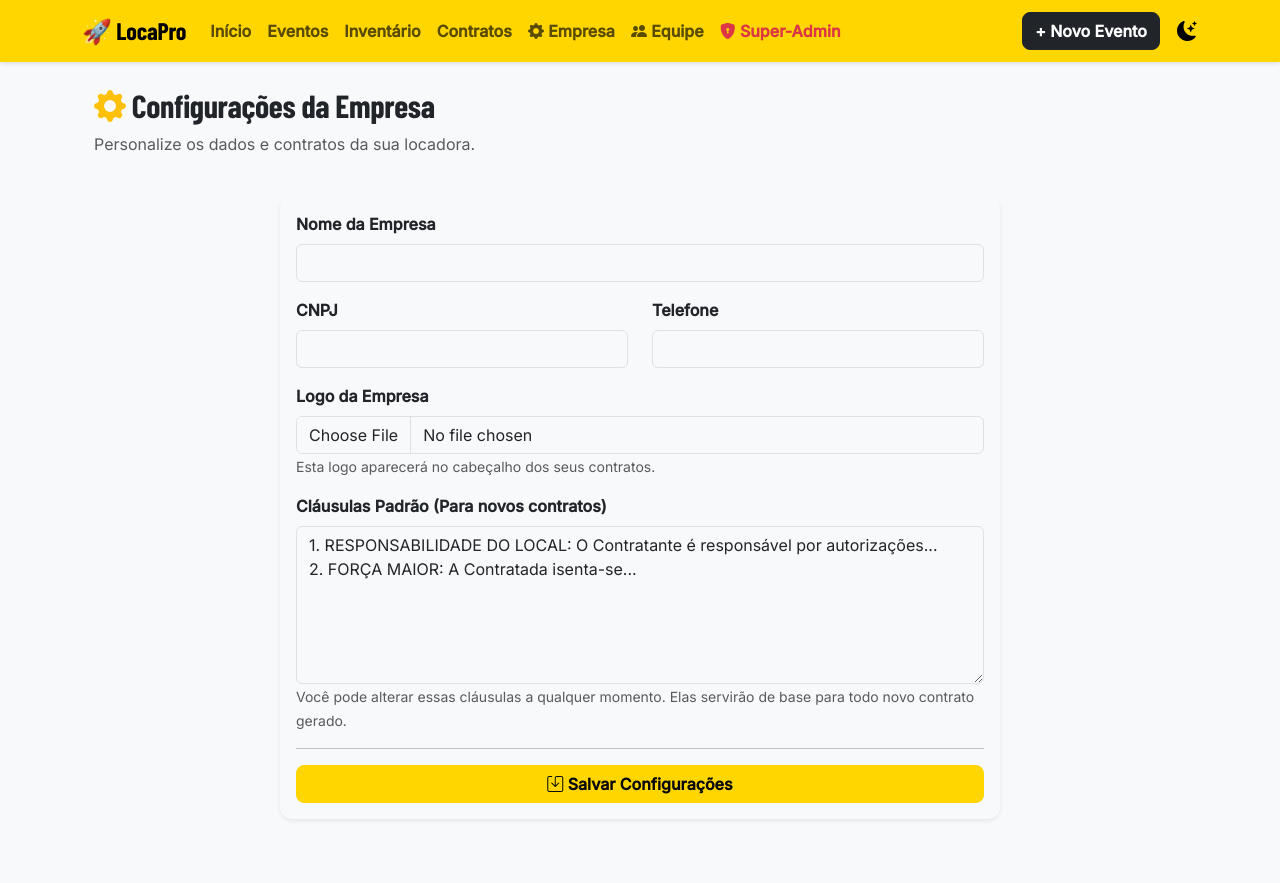
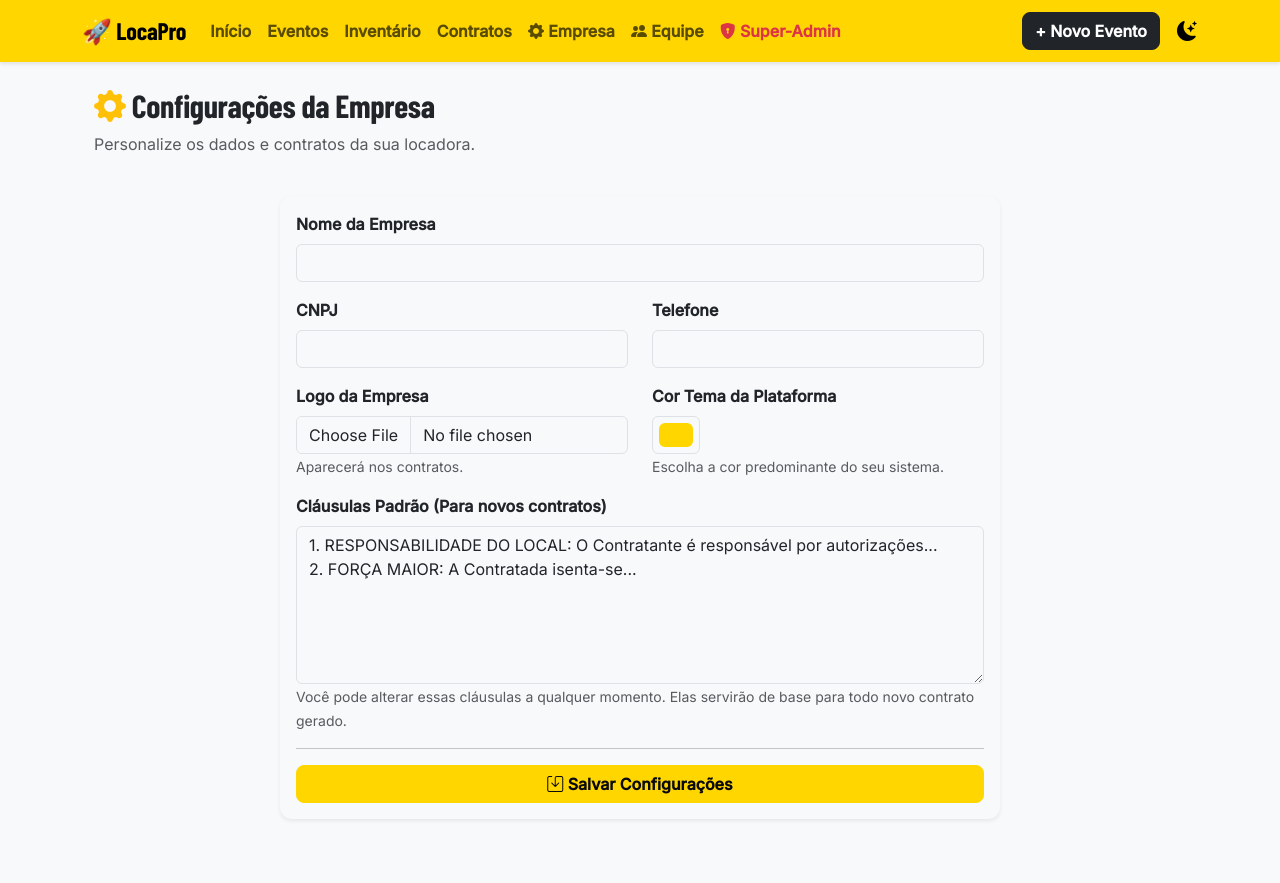
Before and after one commit to JpGeneroso004/LocaPro, a Django app: page /empresas/configuracoes/ in a window 1280 px wide. Run offline with Django 4.2, Linux system fonts and the light colour scheme; the visitor is signed in with stand-in values (Sample User, id 1); some web fonts are replaced.

Commit message:
feat(fase-6): Personalizacao de Cor Tema por Locadora (White Label)

```diff
--- a/arttendas/empresas/forms.py
+++ b/arttendas/empresas/forms.py
@@ -4,11 +4,12 @@ from .models import Organizacao
 class OrganizacaoForm(forms.ModelForm):
     class Meta:
         model = Organizacao
-        fields = ['nome', 'cnpj', 'telefone', 'logo', 'clausulas_padrao']
+        fields = ['nome', 'cnpj', 'telefone', 'logo', 'cor_primaria', 'clausulas_padrao']
         widgets = {
             'nome': forms.TextInput(attrs={'class': 'form-control'}),
             'cnpj': forms.TextInput(attrs={'class': 'form-control'}),
             'telefone': forms.TextInput(attrs={'class': 'form-control'}),
             'logo': forms.FileInput(attrs={'class': 'form-control'}),
+            'cor_primaria': forms.TextInput(attrs={'type': 'color', 'class': 'form-control form-control-color', 'style': 'max-width: 100px;'}),
             'clausulas_padrao': forms.Textarea(attrs={'class': 'form-control', 'rows': 6}),
         }
--- a/arttendas/empresas/models.py
+++ b/arttendas/empresas/models.py
@@ -6,6 +6,7 @@ class Organizacao(models.Model):
     cnpj = models.CharField('CNPJ', max_length=20, blank=True)
     telefone = models.CharField('Telefone Principal', max_length=20, blank=True)
     logo = models.ImageField('Logo da Empresa', upload_to='logos/', null=True, blank=True)
+    cor_primaria = models.CharField('Cor Principal', max_length=7, default='#FFD600', help_text='Cor tema da locadora')
     clausulas_padrao = models.TextField('Cláusulas Padrão do Contrato', blank=True,
         default="1. RESPONSABILIDADE DO LOCAL: O Contratante é responsável por autorizações...\n2. FORÇA MAIOR: A Contratada isenta-se...")
     criado_em = models.DateTimeField(auto_now_add=True)
--- a/arttendas/empresas/templates/empresas/configuracoes.html
+++ b/arttendas/empresas/templates/empresas/configuracoes.html
@@ -33,7 +33,8 @@
                             </div>
                         </div>
 
-                        <div class="mb-3">
+                        <div class="row">
+                            <div class="col-md-6 mb-3">
                                 <label class="form-label fw-bold">Logo da Empresa</label>
                                 {% if form.instance.logo %}
                                     <div class="mb-2">
@@ -41,7 +42,13 @@
                                     </div>
                                 {% endif %}
                                 {{ form.logo }}
-                            <small class="text-muted">Esta logo aparecerá no cabeçalho dos seus contratos.</small>
+                                <small class="text-muted">Aparecerá nos contratos.</small>
+                            </div>
+                            <div class="col-md-6 mb-3">
+                                <label class="form-label fw-bold">Cor Tema da Plataforma</label>
+                                {{ form.cor_primaria }}
+                                <small class="text-muted">Escolha a cor predominante do seu sistema.</small>
+                            </div>
                         </div>
 
                         <div class="mb-3">
--- a/arttendas/templates/base.html
+++ b/arttendas/templates/base.html
@@ -177,6 +177,18 @@
       }
     }
   </style>
+  {% if user.is_authenticated and user.organizacao and user.organizacao.cor_primaria %}
+  <style>
+    :root, [data-bs-theme="light"], [data-bs-theme="dark"] {
+      --bs-warning: {{ user.organizacao.cor_primaria }};
+      --bs-primary: {{ user.organizacao.cor_primaria }};
+    }
+    .btn-warning {
+      background-color: var(--bs-warning) !important;
+      border-color: var(--bs-warning) !important;
+    }
+  </style>
+  {% endif %}
   {% block extra_head %}{% endblock %}
 </head>
 <body>
```
Also changed, not shown: arttendas/empresas/migrations/0004_organizacao_cor_primaria.py (added). Lines whose indentation alone changed are shown as unchanged.
